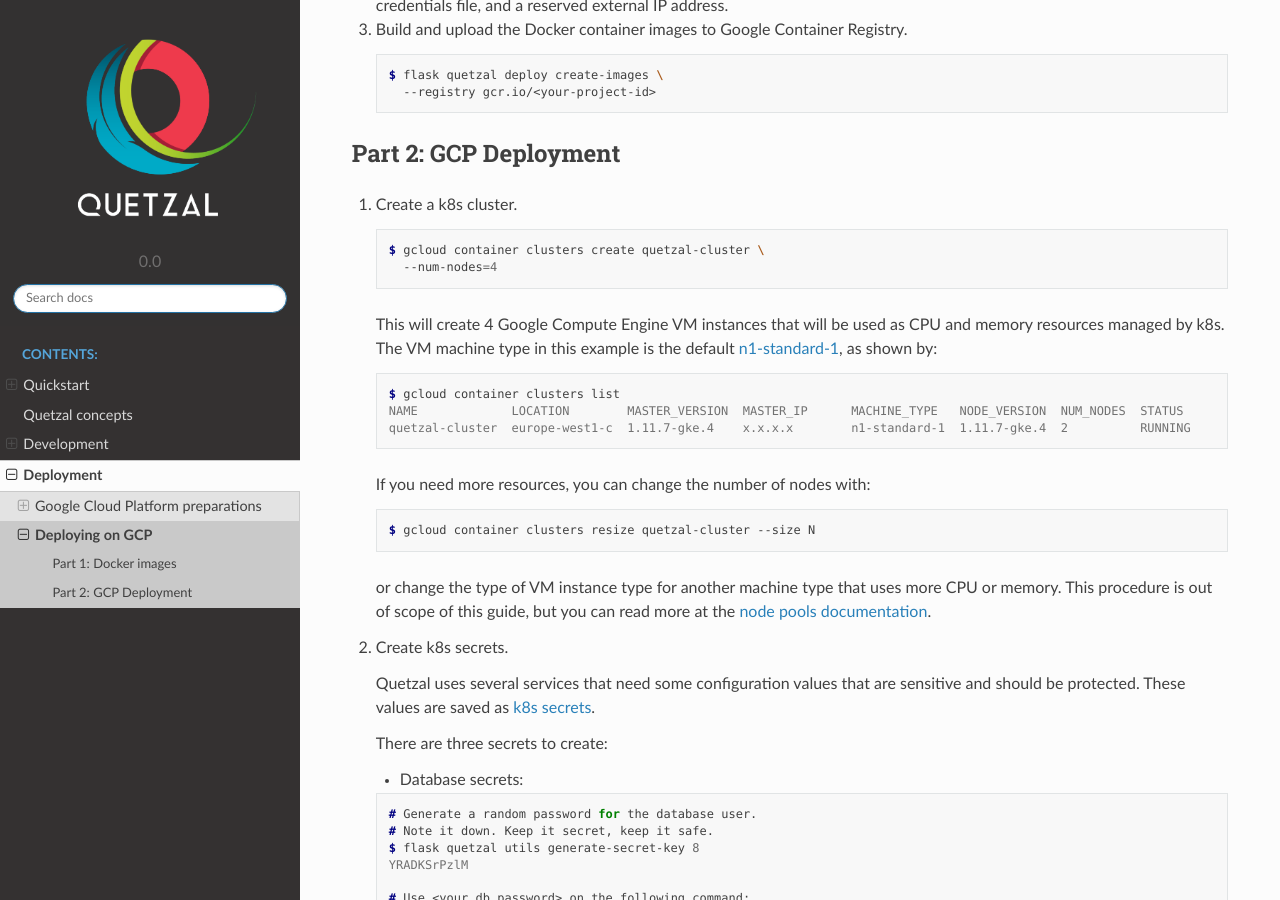
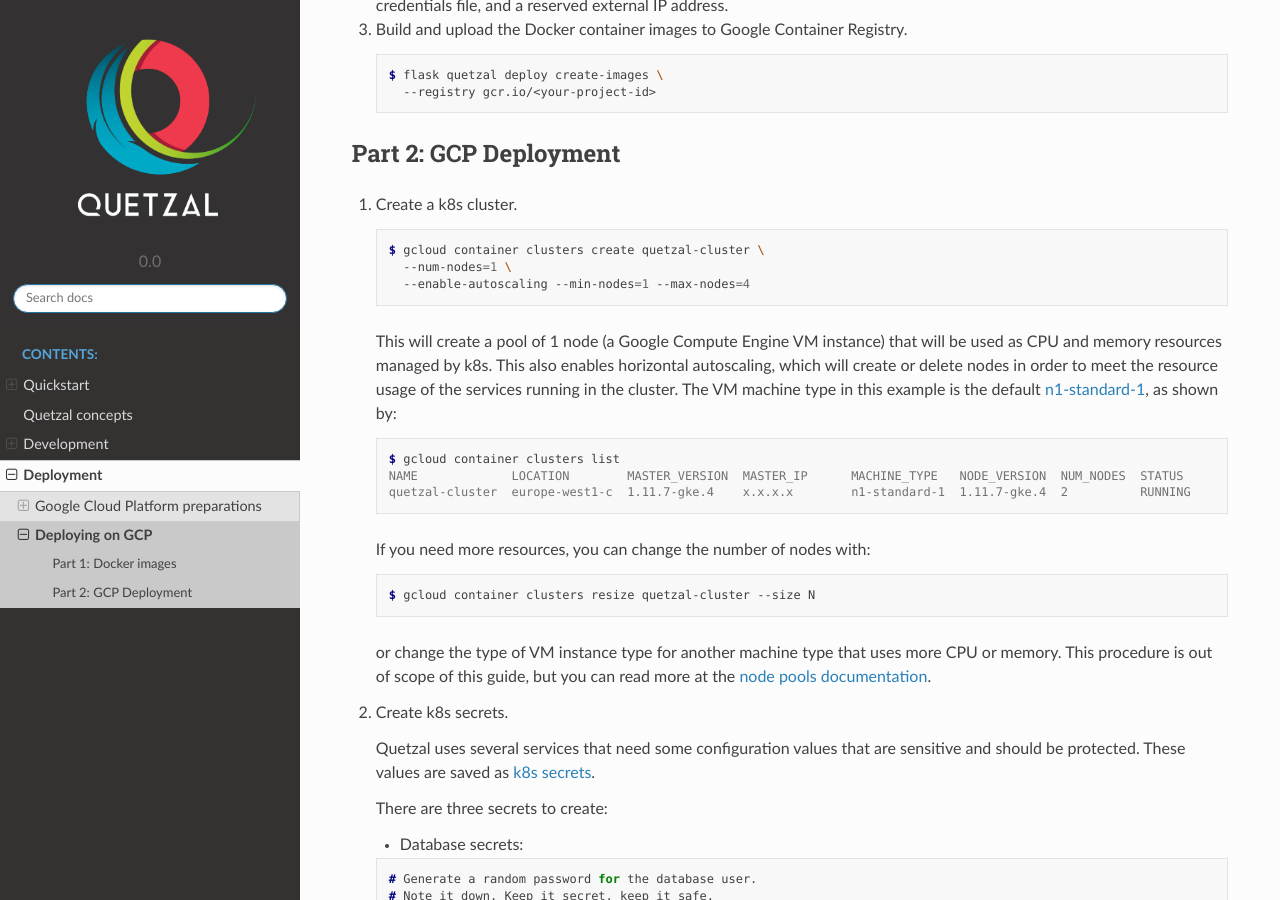
Before and after one commit to quetz-al/quetzal, a Sphinx documentation site: the page built from docs/source/gcp_deployment.rst, in a window 1280 px wide and 900 px high, scrolled down 366 px. Built offline with Sphinx 7.4.7 and the Read the Docs theme 2.0.0, drawn with Linux system fonts in a browser that asks for light colours; some of the changed text lies outside the part shown.

Commit message:
Update deployment documentation to account for scalers

```diff
--- a/docs/source/gcp_deployment.rst
+++ b/docs/source/gcp_deployment.rst
@@ -33,11 +33,14 @@ Part 2: GCP Deployment
    .. code-block:: console
 
     $ gcloud container clusters create quetzal-cluster \
-      --num-nodes=4
+      --num-nodes=1 \
+      --enable-autoscaling --min-nodes=1 --max-nodes=4
 
-   This will create 4 Google Compute Engine VM instances that will be used as
-   CPU and memory resources managed by k8s. The VM machine type in this example
-   is the default `n1-standard-1`_, as shown by:
+   This will create a pool of 1 node (a Google Compute Engine VM instance) that
+   will be used as CPU and memory resources managed by k8s. This also enables
+   horizontal autoscaling, which will create or delete nodes in order to meet
+   the resource usage of the services running in the cluster. The VM machine
+   type in this example is the default `n1-standard-1`_, as shown by:
 
    .. code-block:: console
 
@@ -188,9 +191,11 @@ Part 2: GCP Deployment
     # web application
     $ kubectl create -f k8s/web-deployment.yaml
     $ kubectl create -f k8s/web-service.yaml
+    $ kubectl create -f k8s/web-scaler.yaml
 
     # background celery worker
     $ kubectl create -f k8s/worker-deployment.yaml
+    $ kubectl create -f k8s/worker-scaler.yaml
 
     # nginx reverse proxy
     $ kubectl create -f k8s/nginx-deployment.yaml
```
